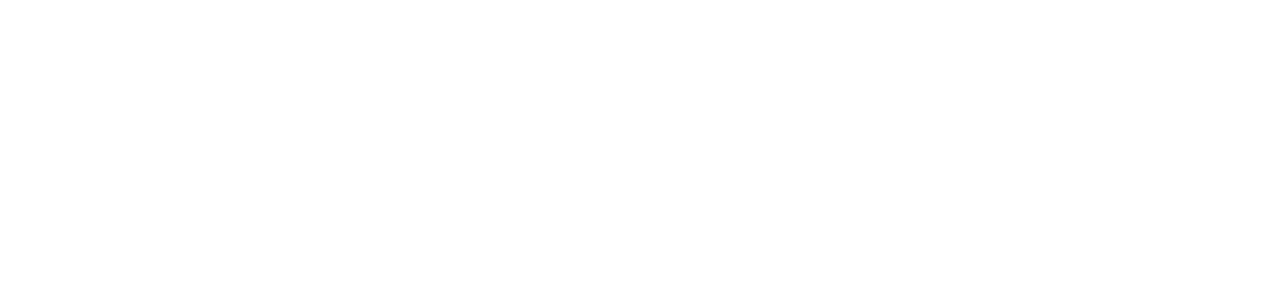
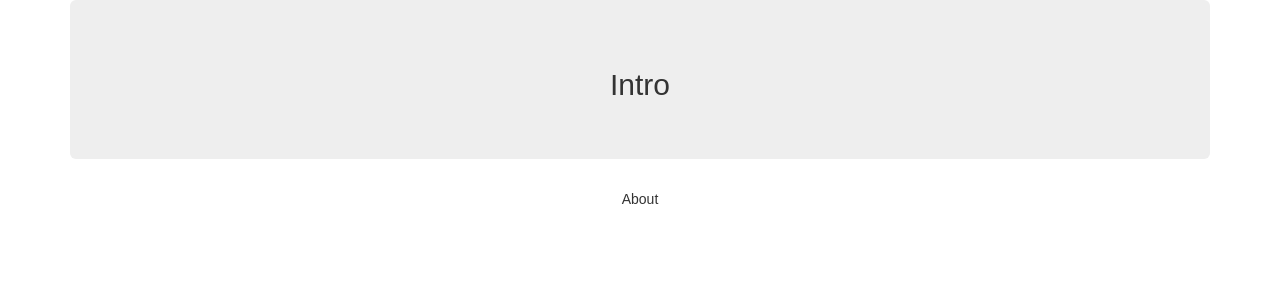
Before and after one commit to akashraic/Personal-Trainer-Website, a React (Create React App) app: page / in a window 1280 px wide. Shown: the top 300 px of the page. Built offline with nearby package versions, Linux system fonts and the light colour scheme.

Commit message:
imported components

```diff
--- a/src/App.jsx
+++ b/src/App.jsx
@@ -1,12 +1,30 @@
 import React, { Component } from 'react';
 import './App.css';
+import {BrowserRouter as Router ,Route} from 'react-router-dom';
+import Home from './Components/Home';
+import About from './Components/About';
+import Videos from './Components/Videos';
+import Blog from './Components/Blog';
+import Merchandise from './Components/Merchandise';
+import Training from './Components/Training';
+import Subscribe from './Components/Subscribe';
+import Footer from './Components/Footer';
 
 class App extends Component {
   render() {
     return (
-      <div className="App">
-
-      </div>
+        <Router>
+          <div className="App">
+            <Route exact path="/" component={Home} />
+            <Route exact path="/" component={About} />
+            <Route exact path="/" component={Videos} />
+            <Route exact path="/" component={Blog} />
+            <Route exact path="/" component={Merchandise} />
+            <Route exact path="/" component={Training} />
+            <Route exact path="/" component={Subscribe} />
+            <Route exact path="/" component={Footer} />
+          </div>
+        </Router>
     );
   }
 }
--- a/src/Components/About.jsx
+++ b/src/Components/About.jsx
@@ -5,7 +5,7 @@
     render() {
         return (
             <div className="About">
-
+                About
             </div>
         );
     }
```
